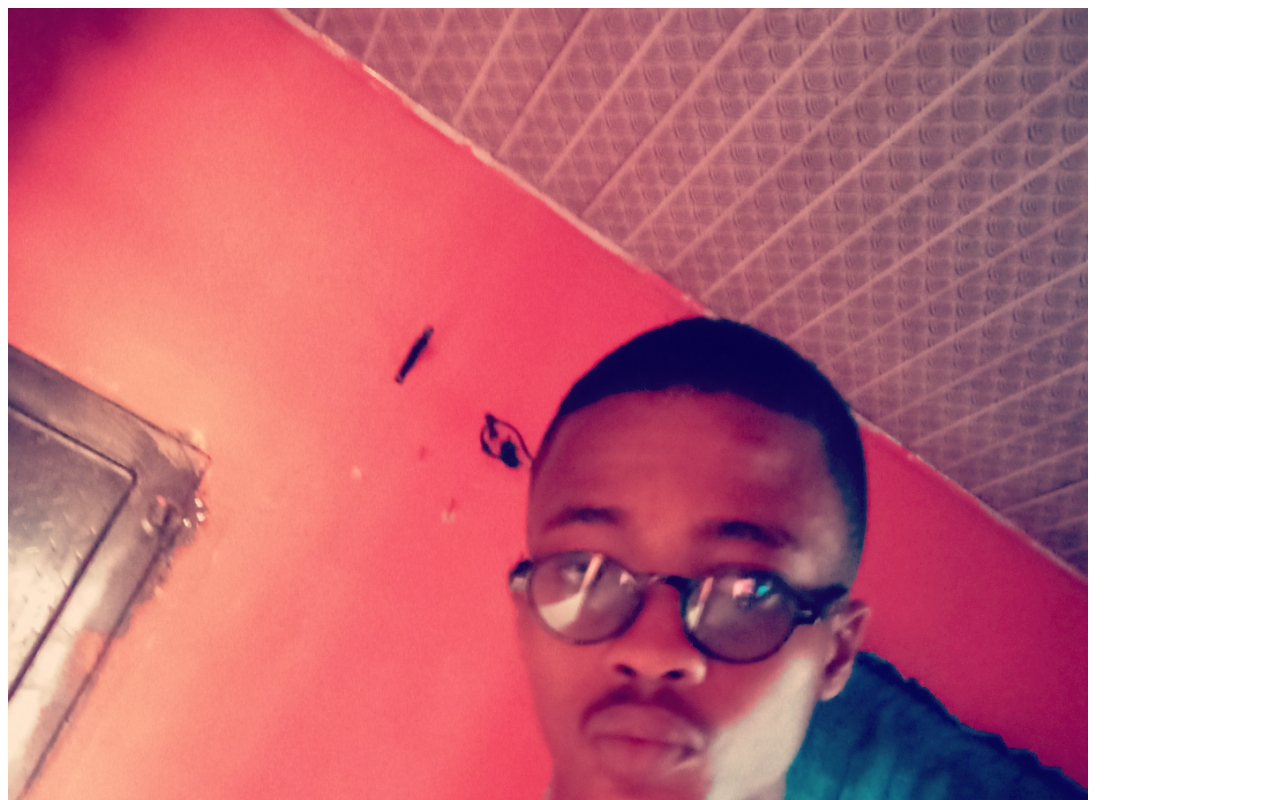
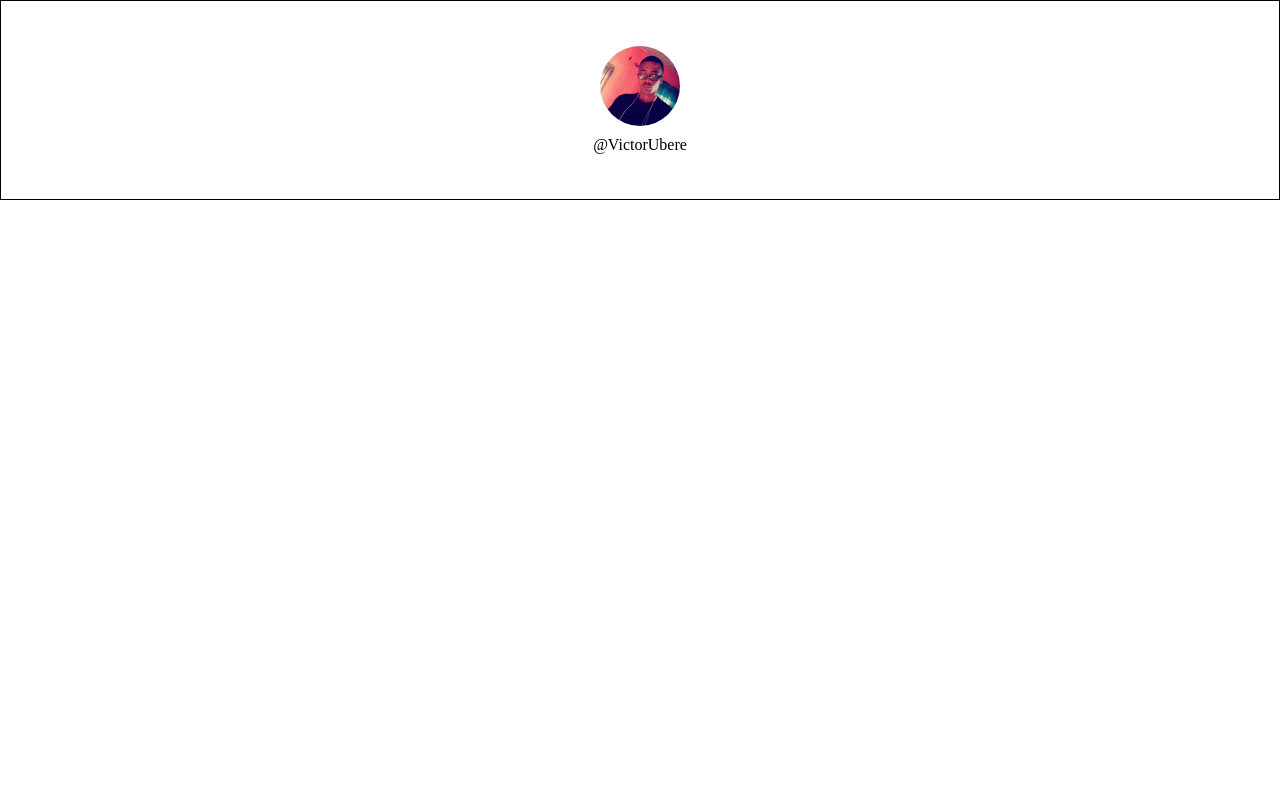
Before and after one commit to Vubere/zuri-stage1Task, a React (Vite) app: page / in a window 1280 px wide. Shown: the top 800 px of the page. Built offline with nearby package versions, Linux system fonts and the light colour scheme.

Commit message:
created css folder and main.css, profile.css within. styled the profile component

```diff
--- a/src/App.jsx
+++ b/src/App.jsx
@@ -1,12 +1,13 @@
 import { useState } from 'react'
 import Profile from './components/Profile'
+import './styles/main.css'
 
 function App() {
 
   return (
-    <div className="App">
+    <>
       <Profile/>
-    </div>
+    </>
   )
 }
 
--- a/src/components/Profile.jsx
+++ b/src/components/Profile.jsx
@@ -1,10 +1,14 @@
-import profilePic from '../assets/profilePics.jpg'
+import profilePic from "../assets/profilePics.jpg";
 
-export default function Profile()  {
+export default function Profile() {
   return (
     <header className="profile">
-      <img src={profilePic} alt="victors picture" />
-      <p id="twitter">@VictorUbere</p>
+      <div>
+        <div className="img">
+          <img src={profilePic} alt="victors picture" />
+        </div>
+        <p id="twitter">@VictorUbere</p>
+      </div>
     </header>
-  )
+  );
 }
--- /dev/null
+++ b/src/styles/_profile.css
@@ -0,0 +1,30 @@
+
+header.profile{
+  width: 100%;
+  height: 200px;
+  overflow: hidden;
+  border: 1px solid black;
+  display: grid;
+  place-items: center;
+}
+header.profile .img{
+  width: 80px;
+  height: 80px;
+  overflow: hidden;
+  border-radius: 50%;
+  display: flex;
+  justify-content: center;
+  margin-bottom: 10px;
+}
+.profile div{
+  width: 100%;
+  display: grid;
+  place-items: center;
+}
+.profile img{
+  width: 80px;
+}
+#twitter{
+  width: 100%;
+  text-align: center;
+}
--- /dev/null
+++ b/src/styles/main.css
@@ -0,0 +1,12 @@
+@import url('./_profile.css');
+
+*{
+  margin: 0;
+  padding: 0;
+  box-sizing: border-box;
+}
+body{
+  width: 100vw;
+  height: 100vh;
+  overflow: hidden;
+}
```
